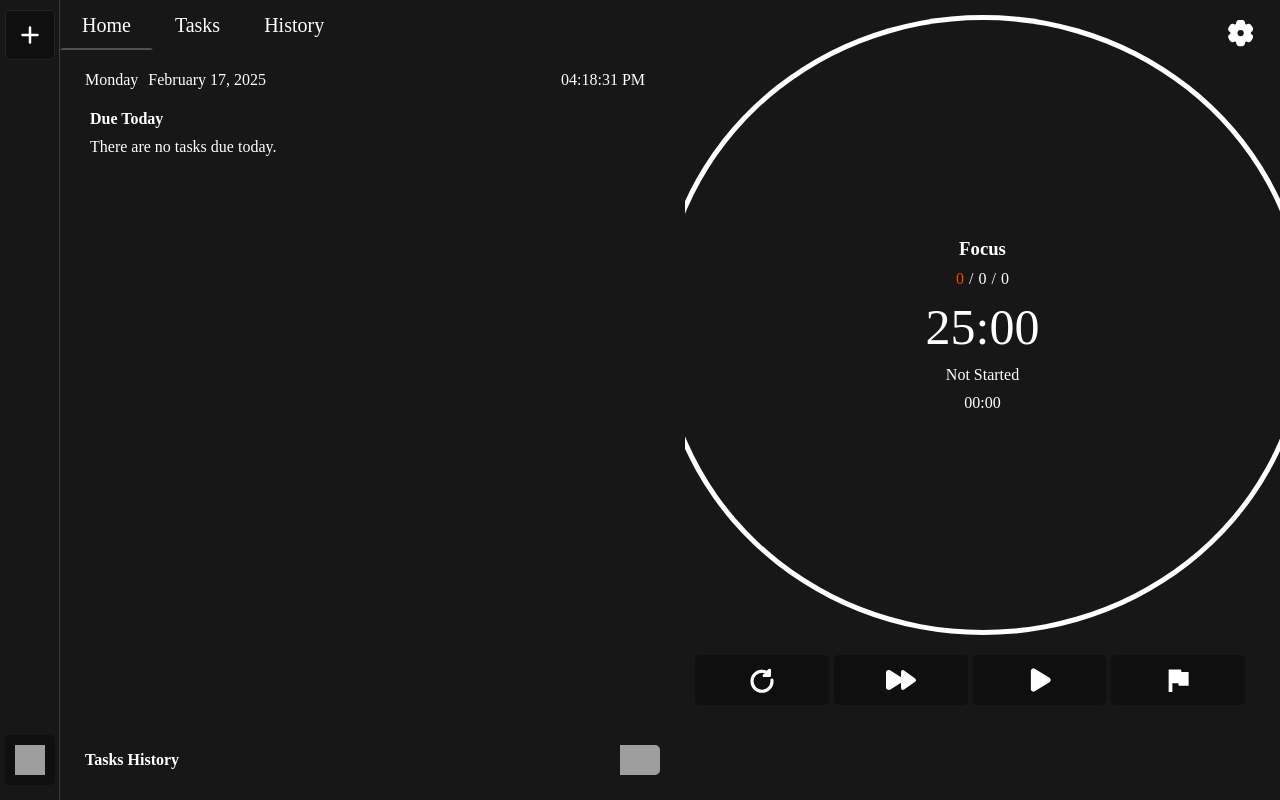
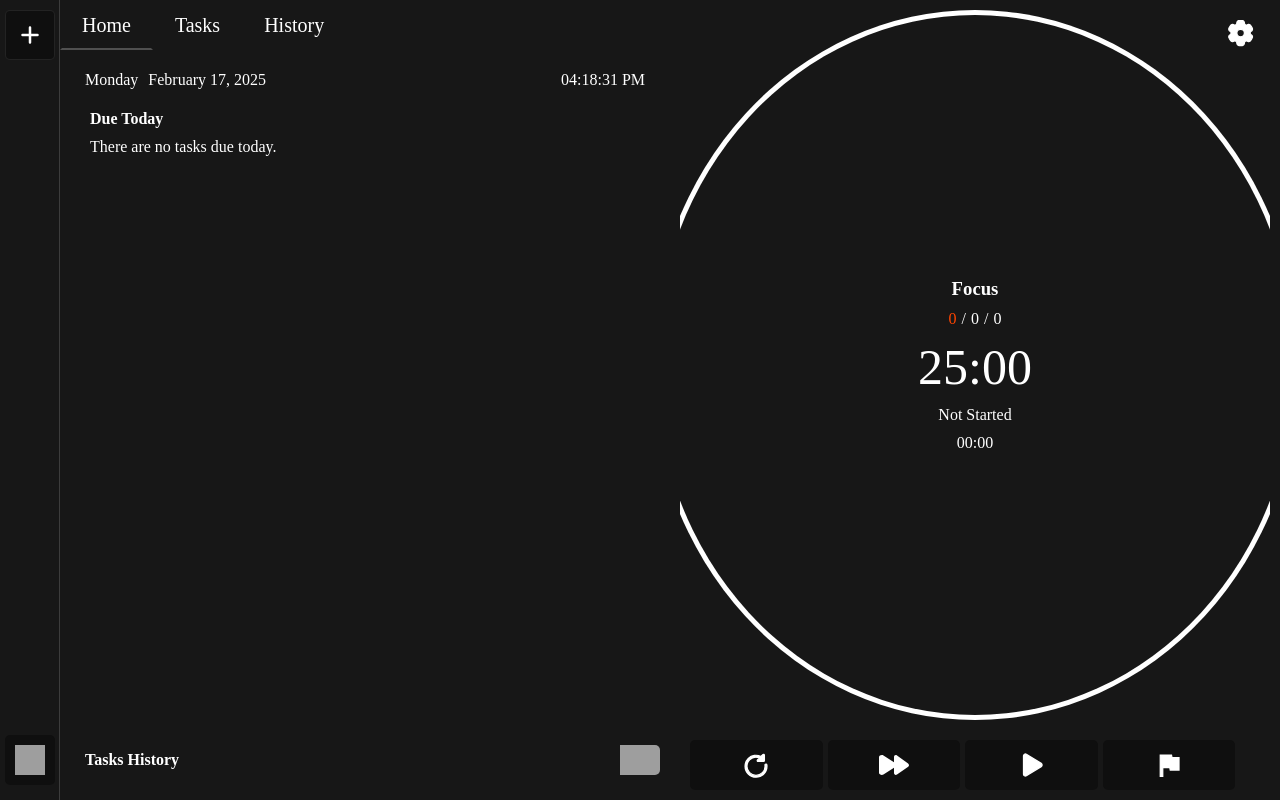
Before and after one commit to Stefan0712/get-it-done, a React (Create React App) app: page / in a window 1280 px wide. Built offline with nearby package versions, Linux system fonts and the light colour scheme; grey boxes are pictures that could not be loaded; a web font is replaced by a local one.

Commit message:
Changed the sizes of the timer again to be a maximum width of the entire height for landscape, trying to keep it square all the time

```diff
--- a/src/components/Pomodoro/Pomodoro.module.css
+++ b/src/components/Pomodoro/Pomodoro.module.css
@@ -1,30 +1,31 @@
 .pomodoro{
-    height: 100%;
-    width: 50%;
-    max-width: 50%;
+    height: 100vh;
+    width: calc(50vw - 30px);
+    max-width: calc(50vw - 30px);
     display: flex;
     flex-direction: column;
     overflow: hidden;
     gap: 20px;
-    padding: 15px;
-    padding-right: 0;
+    padding: 10px;
     position: relative;
     box-sizing: border-box;
 }
 .top{
     width: 100%;
-    height: 40px;
+    height: 50px;
     display: flex;
     align-items: center;
     justify-content: center;
     gap: 10px;
-
+    margin-top: auto;
 }
 
 .timer{
-    height: 100%;
-    max-height: calc(100% - 75px);
+    height: calc(100% - 70px);
+    max-height: 100%;
     width: 100%;
+    aspect-ratio: 1 / 1;
+    max-width: 100%;
     display: flex;
     align-items: center;
     justify-content: center;
@@ -235,7 +236,6 @@
 @media (orientation: landscape) {
 
     .timer{
-        max-height: calc(100% - 150px);
         height: 100%;
         width: auto;
         aspect-ratio: 1 / 1;
@@ -244,6 +244,10 @@
         width: auto;
         min-width: calc(100vh - 150px);
         height: 100%;
+    }
+    .pomodoro{
+        height: 100vh;
+        max-width: 100vh;
     }
 
 }
```
